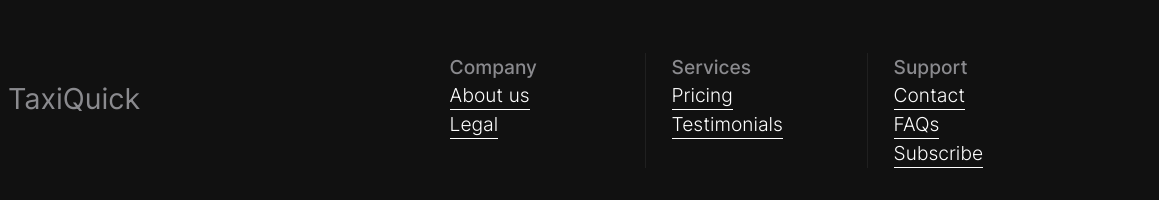
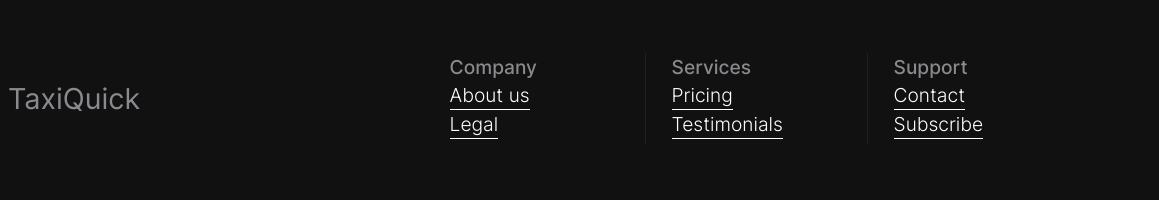
Before and after one commit to tahrijouteyamer/taxiquick, a plain HTML site: page taxiquick/html/index.html in a window 1280 px wide. Shown: the part 6797-6997 px from the top of the page, 121-1280 px from the left. Drawn offline with Linux system fonts and the light colour scheme.

Commit message:
Update index.html

```diff
--- a/taxiquick/html/index.html
+++ b/taxiquick/html/index.html
@@ -526,9 +526,6 @@
                     <a href="mailto:support@taxiquick.com" class="link-fancy link-fancy-light">Contact</a>
                   </li>
                   <li class="nav-item">
-                    <a href="#" class="link-fancy link-fancy-light">FAQs</a>
-                  </li>
-                  <li class="nav-item">
                     <a href="newsletter.html" class="link-fancy link-fancy-light">Subscribe</a>
                   </li>
                 </ul>
```
